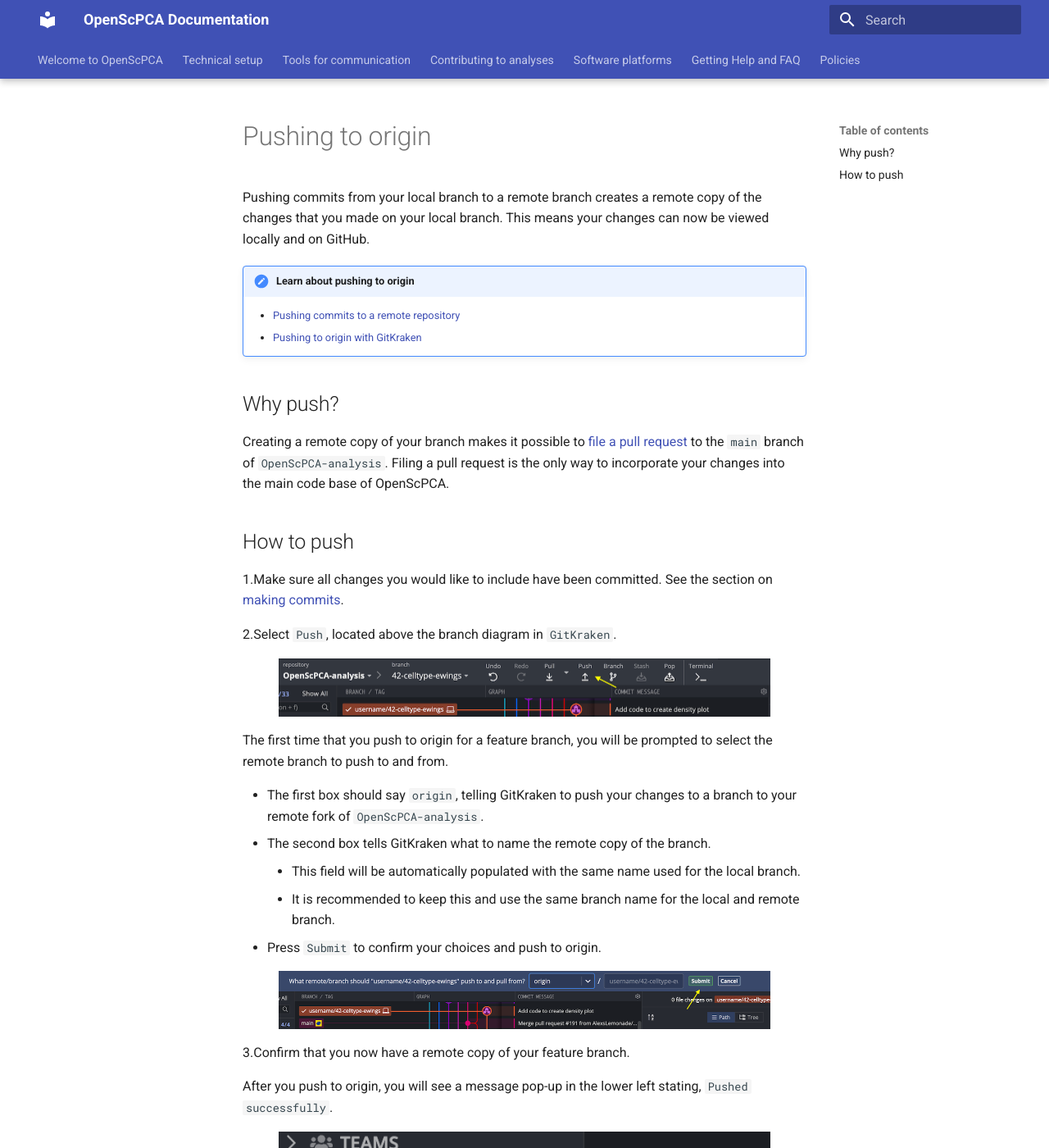
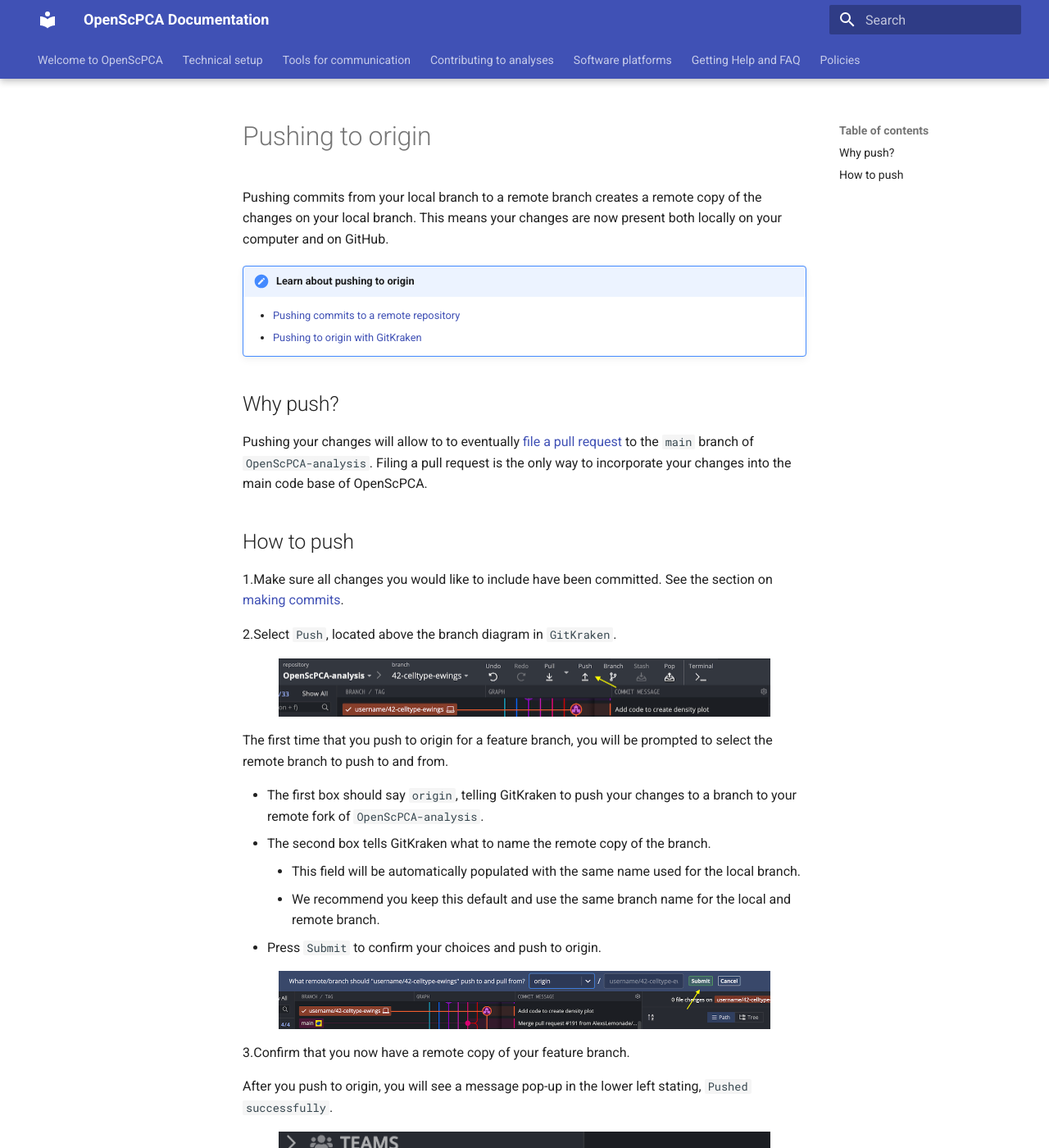
Before and after one commit to AlexsLemonade/OpenScPCA-analysis, an MkDocs documentation site: the page built from docs/contributing-to-analyses/working-with-git/push-to-origin.md, in a window 1280 px wide and 1400 px high. Shown: the whole window at 82% size. Built offline with MkDocs 1.6.1 and Material for MkDocs 9.7.7, drawn with Linux system fonts in a browser that asks for light colours.

Commit message:
Apply suggestions from code review
Co-authored-by: Stephanie Spielman <stephanie.spielman@gmail.com>

```diff
--- a/docs/contributing-to-analyses/working-with-git/push-to-origin.md
+++ b/docs/contributing-to-analyses/working-with-git/push-to-origin.md
@@ -1,7 +1,7 @@
 # Pushing to origin
 
-Pushing commits from your local branch to a remote branch creates a remote copy of the changes that you made on your local branch.
-This means your changes can now be viewed locally and on GitHub.
+Pushing commits from your local branch to a remote branch creates a remote copy of the changes on your local branch.
+This means your changes are now present both locally on your computer and on GitHub.
 
 !!! note "Learn about pushing to origin"
 
@@ -10,7 +10,7 @@
 
 ## Why push?
 
-Creating a remote copy of your branch makes it possible to [file a pull request](STUB-LINK) to the `main` branch of `OpenScPCA-analysis`.
+Pushing your changes will allow to to eventually [file a pull request](STUB-LINK) to the `main` branch of `OpenScPCA-analysis`.
 Filing a pull request is the only way to incorporate your changes into the main code base of OpenScPCA.
 
 
@@ -30,7 +30,7 @@
 - The first box should say `origin`, telling GitKraken to push your changes to a branch to your remote fork of `OpenScPCA-analysis`.
 - The second box tells GitKraken what to name the remote copy of the branch.
     - This field will be automatically populated with the same name used for the local branch.
-    - It is recommended to keep this and use the same branch name for the local and remote branch.
+    - We recommend you keep this default and use the same branch name for the local and remote branch.
 - Press `Submit` to confirm your choices and push to origin.
 
 <figure markdown="span">
```
